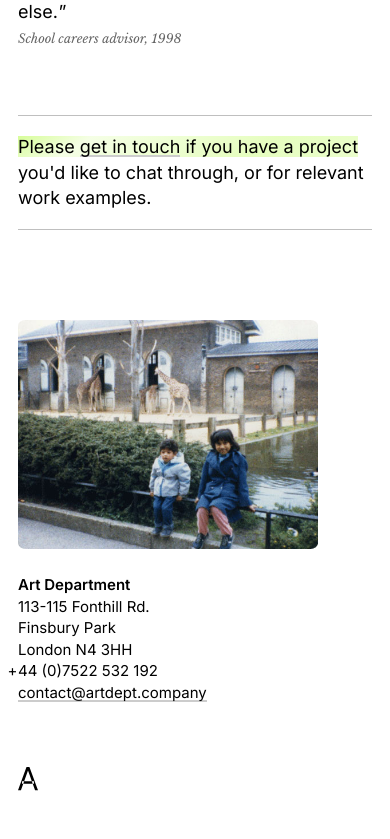
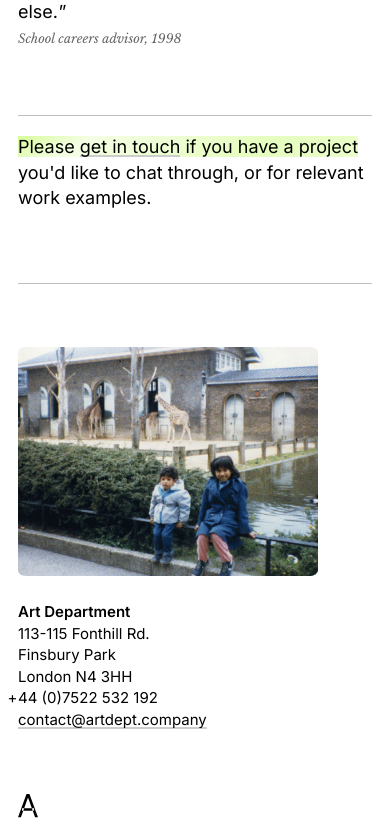
Before and after one commit to droom/artdept, a PHP site: page / in a window 390 px wide. Shown: the part 1330-2169 px from the top of the page. Before the commit the page ends 2121 px from the top, so only its background shows below. Run offline with PHP 8.4, Linux system fonts and the light colour scheme.

Commit message:
amends vertical rhythm

```diff
--- a/css/artdept.css
+++ b/css/artdept.css
@@ -26,22 +26,23 @@
   font-weight: 400;
 }
 
+
 /* Layout */
-
 .wrap {
   max-width: 520px;
   padding: 5rem 15% 2.5rem 15%;
 }
+
 
 /*@media screen and (max-width: 900px) {
   .wrap {
     padding: 4rem 4rem 3rem 4rem;
   }
 }*/
+
 @media screen and (max-width: 700px) {
   .wrap {
     padding: 2.5rem 3rem 2rem 3rem;
-
   }
 }
 @media screen and (max-width: 600px) {
@@ -65,18 +66,18 @@
   margin: 0 0 5rem 0;
 }
 .footer {
-  margin: 5rem 0 0 0;
+  margin: 1rem 0 0 0;
 }
 
 .cta{
   margin: 3.5rem 0 3.5rem 0;
-  padding: 2rem 0 2rem 0;
+  padding: 2rem 0 5rem 0;
 }
 
 @media screen and (max-width: 550px) {
   .cta{
-    /*margin: 3.5rem 0 3.5rem 0;*/
-    padding: 1rem 0 1rem 0;
+    margin: 3.5rem 0 3.5rem 0;
+    padding: 1rem 0 4rem 0;
   }
 }
 
```
